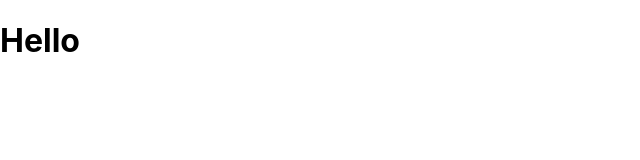
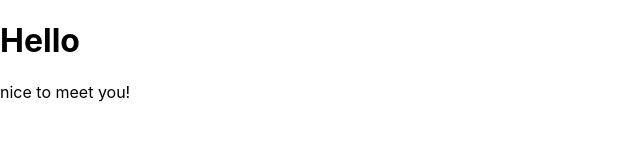
Before and after one commit to LeeJun14/React-Hooks, a React (Create React App) app: page / in a window 1280 px wide. Shown: the top 160 px of the page, without its empty margins (0-640 px from the left). Built offline with nearby package versions, Linux system fonts and the light colour scheme.

Commit message:
useFadeIn

```diff
--- a/src/App.js
+++ b/src/App.js
@@ -1,25 +1,30 @@
 import React, { useState, useEffect, useRef } from 'react';
 import { ReactDOM } from 'react';
 
-const useBeforeLeave = (onBefore) => {
-  if (typeof onBefore !== "function");
-  const handle = () => {
-    onBefore();
+const useFadeIn = (duration = 1, delay = 0) => {
+  const element = useRef();
+  useEffect(() => {
+    if (element.current) {
+      const { current } = element;
+      current.style.transition = `opacity ${duration}s ease-in-out ${delay}s`;
+      current.style.opacity = 1;
+    }
+  }, []);
+  if (typeof duration !== "number" || typeof delay !== "number") {
+    return;
   }
-  useEffect(() => {
-    document.addEventListener("mouseleave", handle);
-    return () => document.removeEventListener("mouseleave", handle);
-  }, []);
+  return { ref: element, style: { opacity: 0 } };
 }
 
 const App = () => {
-  const begForLife = () => console.log("Pls dont leave");
-  useBeforeLeave(begForLife);
+  const fadeInH1 = useFadeIn(1, 2);
+  const fadeInP = useFadeIn(5, 10);
 
   return (
     <div className='App'>
-      <h1>Hello</h1>
-    </div>
+      <h1 {...fadeInH1}>Hello</h1>
+      <p {...fadeInP}>nice to meet you!</p>
+    </div >
   )
 }
 
```
